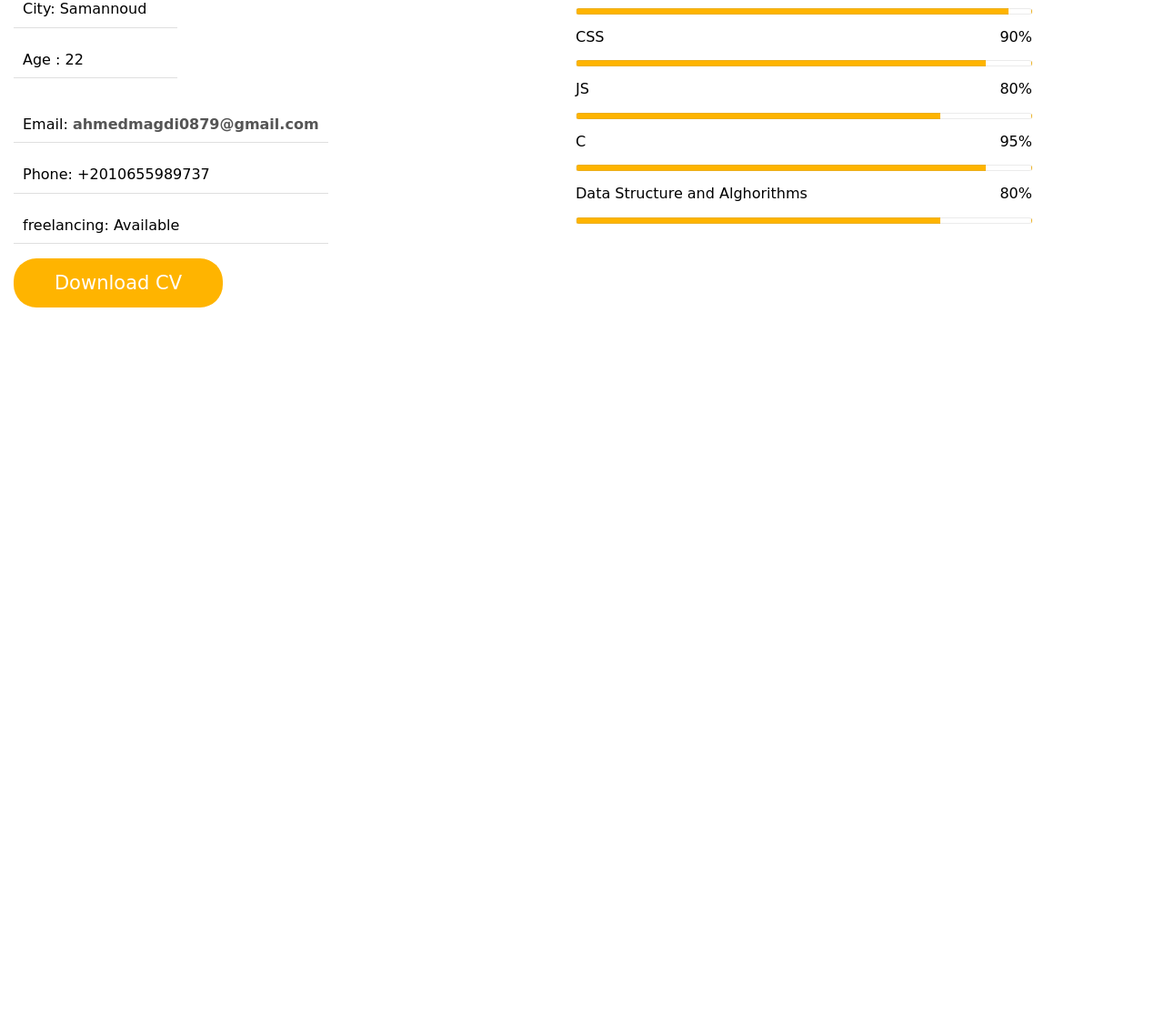
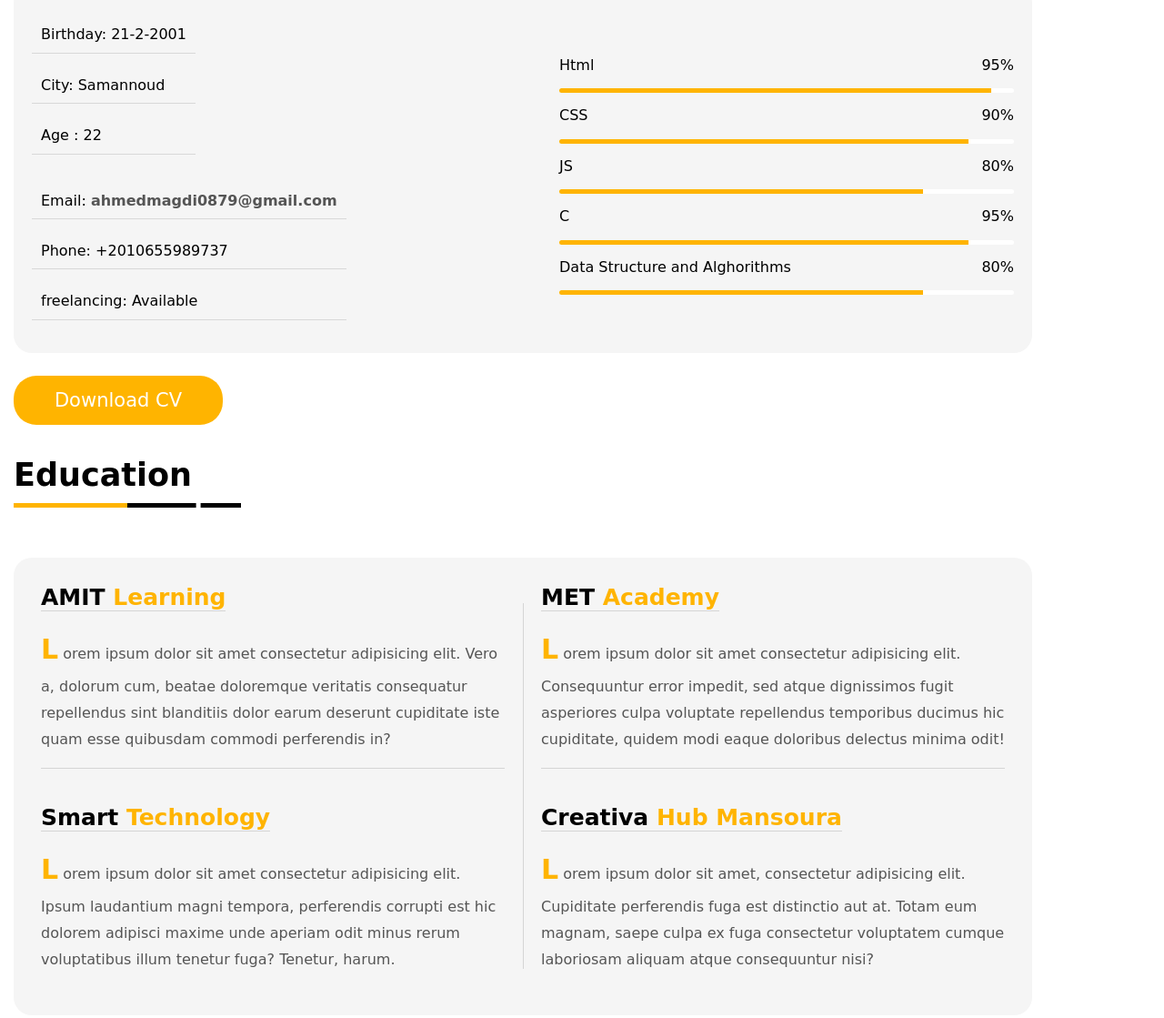
Before and after one commit to Ahmed-Elzayady/Ahmed-Magdy-Elzayady, a plain HTML site: page index.html in a window 1280 px wide. Shown: the part 1159-2278 px from the top of the page at 91% size. Before the commit the page ends 1600 px from the top, so only its background shows below. Drawn offline with Linux system fonts and the light colour scheme; a web font is replaced by a local one.

Commit message:
update about section

```diff
--- a/css/style.css
+++ b/css/style.css
@@ -11,7 +11,7 @@ html {
 }
 body {
   /* background-color: #151515; */
-  height: 200vh;
+  height: 2000vh;
   font-family: "Solitreo", cursive;
   flex-wrap: wrap;
 }
@@ -292,7 +292,7 @@ aside .links-of-page ul li a:hover i {
   color: var(--main-color);
 }
 
-.about .container .ident .color {
+ .container .color {
   width: 250px;
   height: 5px;
   background-image: linear-gradient(to right, var(--main-color) 50%, #000 50%);
@@ -300,7 +300,7 @@ aside .links-of-page ul li a:hover i {
   position: relative;
 }
 
-.about .container .ident .color .move {
+.about .container .color .move {
   position: absolute;
   left: 0;
   top: 0;
@@ -322,6 +322,9 @@ aside .links-of-page ul li a:hover i {
     -ms-transform: translateX(250px);
     -o-transform: translateX(250px);
   }
+}
+.about {
+  padding-top: 30px;
 }
 .about .container {
   margin-right: 155px;
@@ -355,7 +358,6 @@ aside .links-of-page ul li a:hover i {
   -moz-border-radius: 5px;
   -ms-border-radius: 5px;
   -o-border-radius: 5px;
-  border: 1px solid rgba(153, 153, 153, 0.192);
 }
 
 .about .container .skills .text {
@@ -368,7 +370,13 @@ aside .links-of-page ul li a:hover i {
   display: flex;
   justify-content: space-between;
   align-items: center;
-  /* flex-wrap: wrap; */
+  background-color: #f5f5f5;
+  padding: 20px;
+  border-radius: 20px;
+  -webkit-border-radius: 20px;
+  -moz-border-radius: 20px;
+  -ms-border-radius: 20px;
+  -o-border-radius: 20px;
 }
 
 .about .container .information .personal {
@@ -433,6 +441,7 @@ aside .links-of-page ul li a:hover i {
   -moz-border-radius: 25px;
   -ms-border-radius: 25px;
   -o-border-radius: 25px;
+  margin-top: 25px;
 }
 
 .about .container a#cv::before {
@@ -463,3 +472,75 @@ aside .links-of-page ul li a:hover i {
 .about .container a#cv:hover {
   color: #000;
 }
+
+.about .container .education {
+  display: grid;
+  grid-template-columns: repeat(auto-fill, minmax(400px,1fr));
+  gap: 40px;
+  background-color: #f5f5f5;
+  padding: 30px;
+  border-radius: 20px;
+  -webkit-border-radius: 20px;
+  -moz-border-radius: 20px;
+  -ms-border-radius: 20px;
+  -o-border-radius: 20px;
+  position: relative;
+  margin-top: 50px;
+}
+
+.about .container h3 {
+  font-size: 35px;
+  margin-bottom: 2px;
+}
+.about .container .education .amit {
+  border-bottom: 1px solid #00000021;
+
+}
+.about .container .education .met {
+  border-bottom: 1px solid #00000021;
+  /* padding-left: 20px; */
+}
+.about .container .education .line {
+  position: absolute;
+  width: 1px;
+  height: 80%;
+  background-color: #00000021;
+  left: 50%;
+  top:10%;
+}
+.about .container .education b {
+  color: var(--main-color);
+  font-size: 25px;
+  border-bottom: 1px solid #00000021;
+}
+
+
+.about .container .education b span {
+  color: #000;
+}
+.about .container .education p {
+  line-height: 1.8;
+  color: var(--p-color);
+}
+.about .container .education p::first-letter {
+  font-size: 30px;
+  color: var(--main-color);
+  padding-right: 5px;
+  font-weight: bold;
+}
+
+@media(max-width: 900px) {
+  .about .container .education  {
+    grid-template-columns: repeat(auto-fill, minmax(300px, 1fr));
+  }
+
+  .about .container .education .line {
+    display: none;
+  }
+
+.about .container .education .smart {
+  border-bottom: 1px solid #00000021;
+}
+
+
+}
--- a/index.html
+++ b/index.html
@@ -1,5 +1,6 @@
 <!DOCTYPE html>
 <html lang="en">
+
 <head>
 	<meta charset="UTF-8">
 	<meta http-equiv="X-UA-Compatible" content="IE=edge">
@@ -14,6 +15,7 @@
 	<link rel="shortcut icon" href="./images/logo-modified.png">
 	<title>Ahmed Magdy Elzayady</title>
 </head>
+
 <body>
 	<div class="landing">
 		<aside class="bar">
@@ -111,10 +113,46 @@
 					</div>
 				</div>
 			</div>
-			<a href="https://drive.google.com/file/d/1MGdO6MO5DqvgzAegCR1syw0Zmoc0mPbZ/view?usp=share_link" id="cv" target="_blank"> Download CV</a>
+			<a href="https://drive.google.com/file/d/1MGdO6MO5DqvgzAegCR1syw0Zmoc0mPbZ/view?usp=share_link" id="cv"
+				target="_blank"> Download CV</a>
+
+			<h3>Education</h3>
+			<div class="color">
+				<div class="move"></div>
+			</div>
+<div class="education">
+	<div class="line"></div>
+				<div class="amit">
+					<b><span>AMIT</span> Learning</b>
+					<p>Lorem ipsum dolor sit amet consectetur adipisicing elit. Vero a, dolorum cum, beatae doloremque veritatis
+						consequatur repellendus sint blanditiis dolor earum deserunt cupiditate iste quam esse quibusdam commodi
+						perferendis in?</p>
+				</div>
+				<div class="met">
+					<b><span>MET</span> Academy</b>
+					<p>Lorem ipsum dolor sit amet consectetur adipisicing elit. Consequuntur error impedit, sed atque dignissimos
+						fugit asperiores culpa voluptate repellendus temporibus ducimus hic cupiditate, quidem modi eaque doloribus
+						delectus minima odit!</p>
+				</div>
+				<div class="smart">
+					<b><span>Smart</span> Technology</b>
+					<p>Lorem ipsum dolor sit amet consectetur adipisicing elit. Ipsum laudantium magni tempora, perferendis corrupti
+						est hic dolorem adipisci maxime unde aperiam odit minus rerum voluptatibus illum tenetur fuga? Tenetur, harum.
+					</p>
+
+				</div>
+				<div class="creative">
+					<b><span>Creativa </span> Hub Mansoura</b>
+					<p>Lorem ipsum dolor sit amet, consectetur adipisicing elit. Cupiditate perferendis fuga est distinctio aut at.
+						Totam eum magnam, saepe culpa ex fuga consectetur voluptatem cumque laboriosam aliquam atque consequuntur
+						nisi?</p>
+				</div>
+</div>
+
 		</div>
 	</div>
 	<!-- end about section -->
 	<script src="./js/main.js"></script>
 </body>
+
 </html>
```
